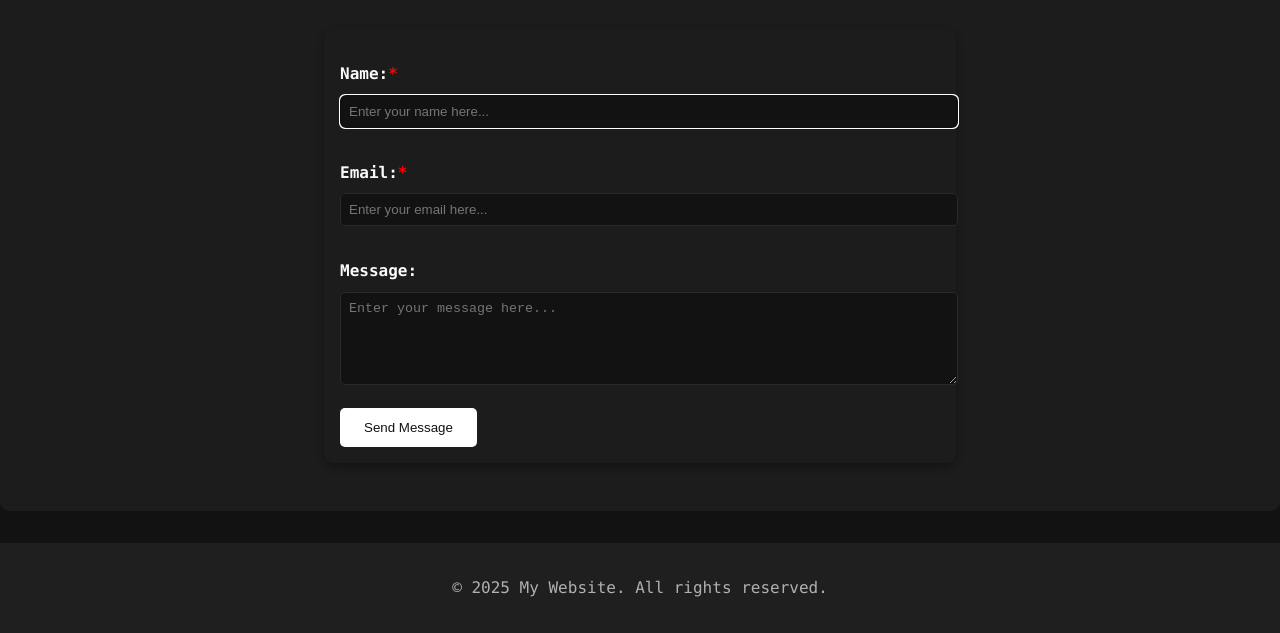
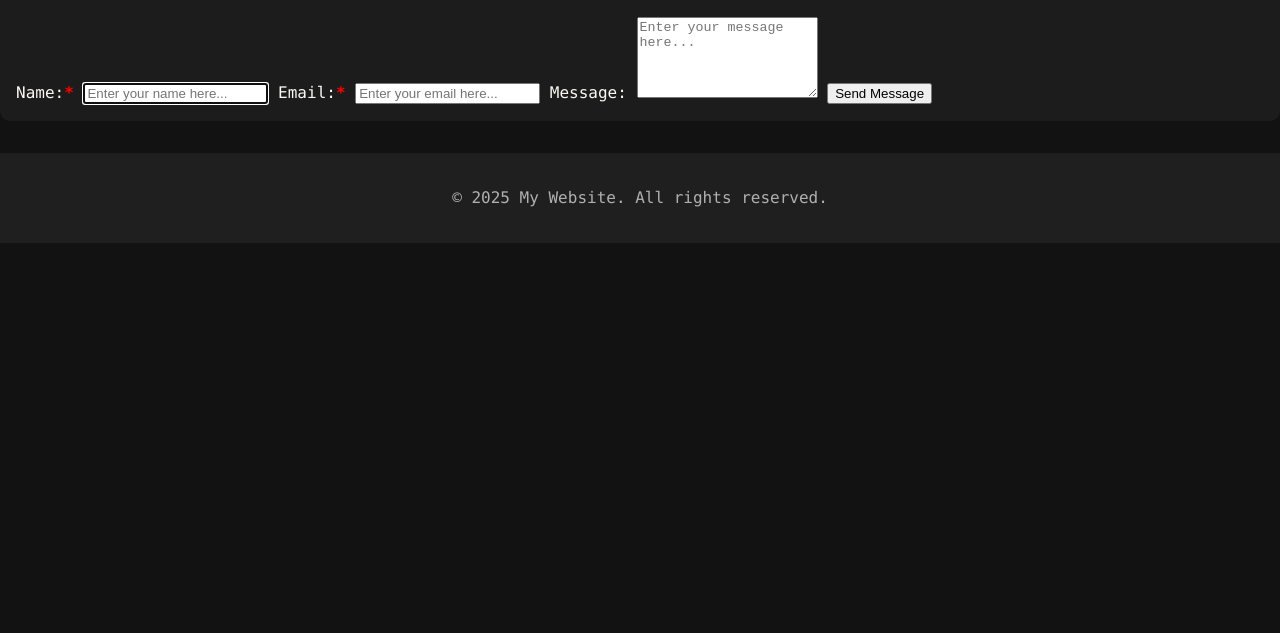
Before and after one commit to KStaunton-ATU/Web-Design-Fundamentals-Project, a plain HTML site: page contact.html in a window 1280 px wide. Shown: the part 867-1500 px from the top of the page. After the commit the page ends 1110 px from the top, so only its background shows below. Drawn offline with Linux system fonts and the light colour scheme.

Commit message:
Update contact.html

```diff
--- a/contact.html
+++ b/contact.html
@@ -13,47 +13,6 @@
         .required{
     font-weight:bold;
     color:red;
-}
-form {
-    max-width: 600px;
-    margin: 2rem auto;
-    padding: 1rem;
-    background-color: #1c1c1c;
-    border-radius: 10px;
-    box-shadow: 0 4px 8px rgba(0, 0, 0, 0.3);
-    color: #fafafa;
-}
-
-form label {
-    display: block;
-    margin-top: 1rem;
-    font-weight: bold;
-}
-
-form input, form textarea {
-    width: 100%;
-    padding: 0.5rem;
-    margin-top: 0.5rem;
-    margin-bottom: 1rem;
-    border: 1px solid #2a2a2a;
-    border-radius: 5px;
-    background-color: #121212;
-    color: #fafafa;
-}
-
-form button {
-    background-color: #ffffff;
-    color: #121212;
-    border: none;
-    padding: 0.75rem 1.5rem;
-    border-radius: 5px;
-    cursor: pointer;
-    transition: background-color 0.2s ease-in-out, color 0.2s ease-in-out;
-}
-
-form button:hover {
-    background-color: #f5f5f5;
-    color: #1c1c1c;
 }
     </style><!--Internal CSS-->
 </head>
```
